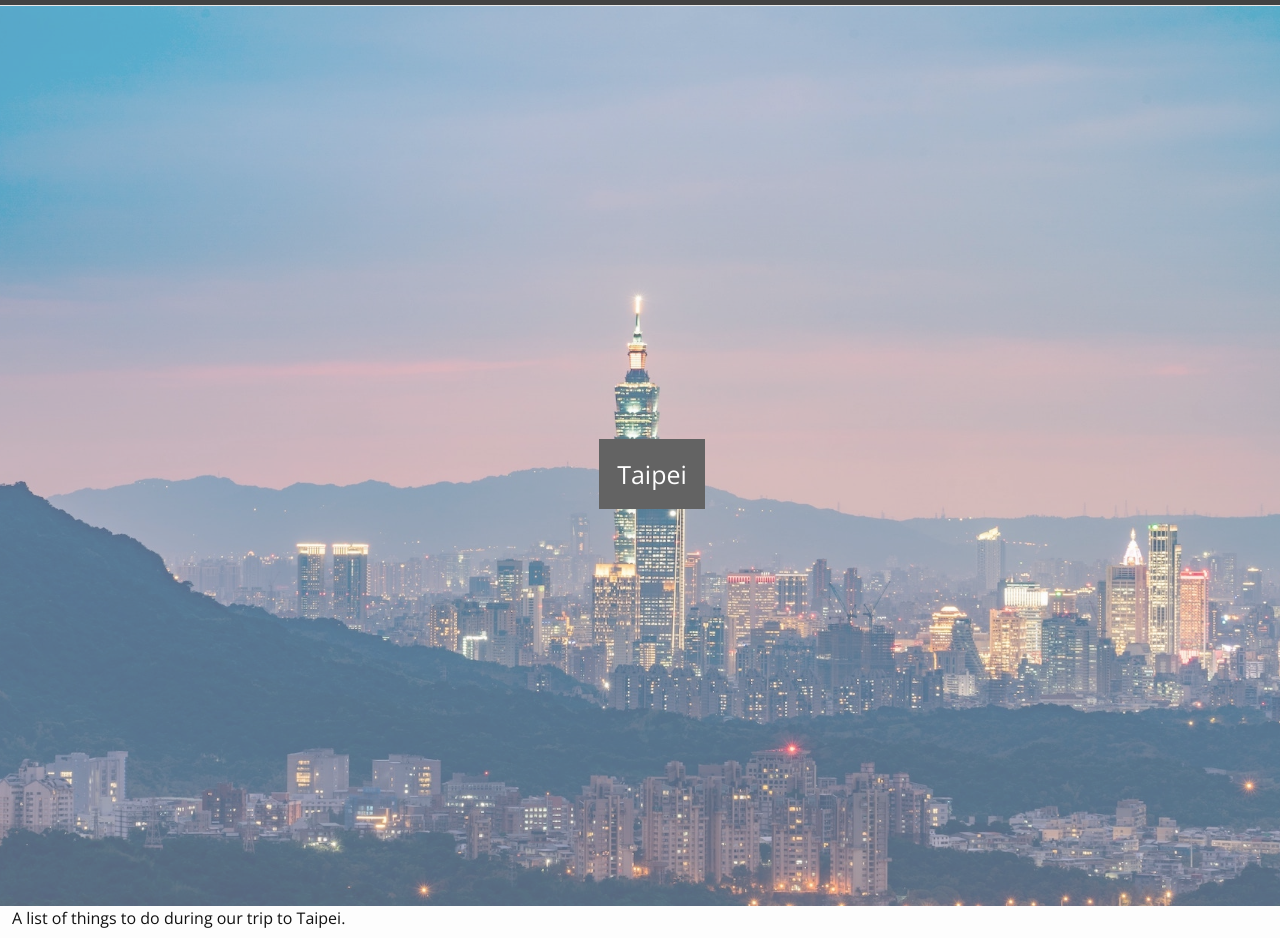
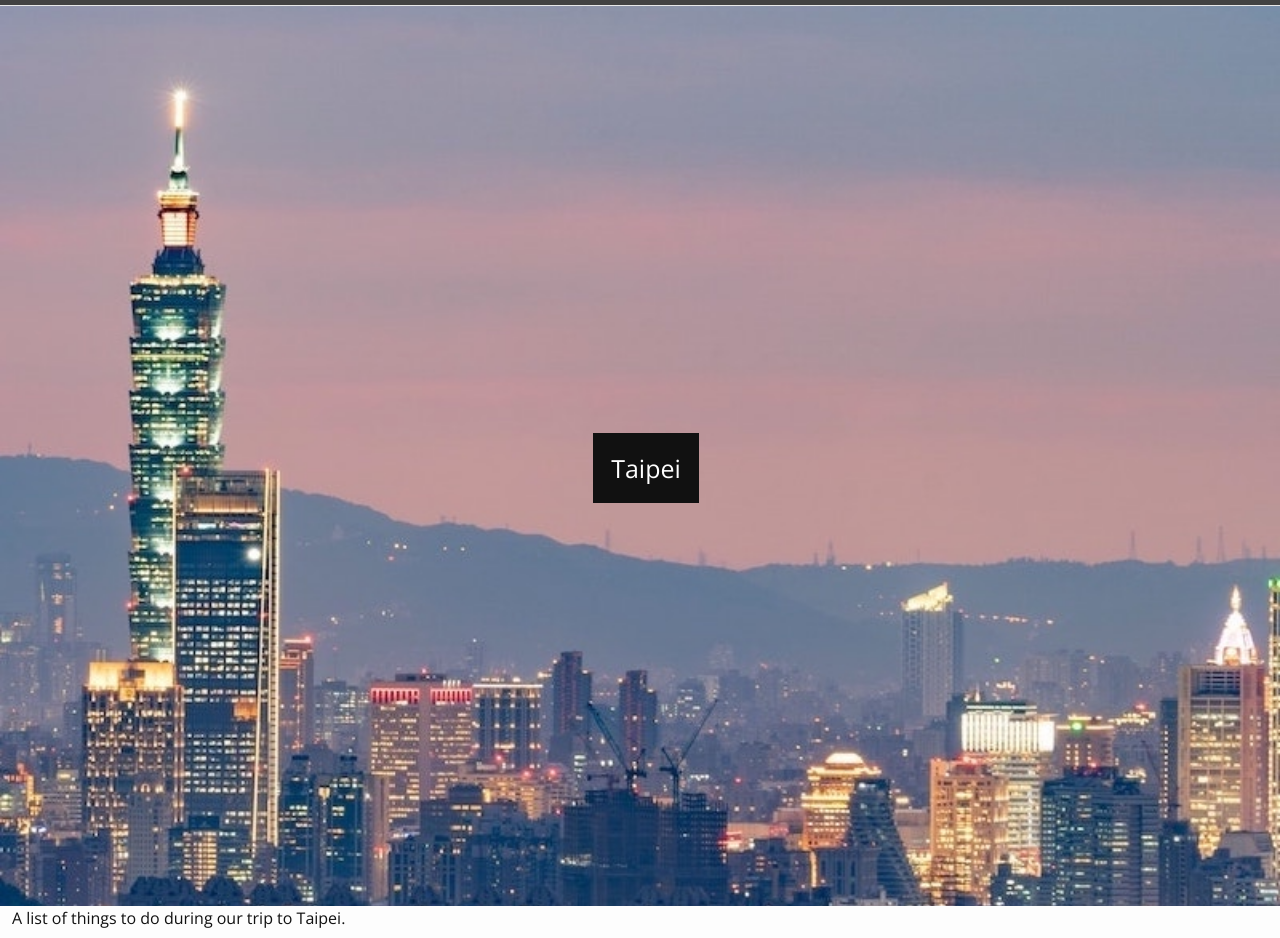
Before and after one commit to mhlibchuk/mhlibchuk.github.io, a Jekyll site: the page built from travel/taiwan2019/taipei.md, in a window 1280 px wide. Shown: the top 938 px of the page. Built offline with Jekyll 4.4.1, drawn with Linux system fonts in a browser that asks for light colours; some of the changed text lies outside the part shown.

Commit message:
remove parallax for mobile

```diff
--- a/_sass/_layout.scss
+++ b/_sass/_layout.scss
@@ -255,22 +255,31 @@ Parallax
    height: 100%;
 
   /* Create the parallax scrolling effect */
-  background-attachment: fixed;
+
   background-position: center;
   background-repeat: no-repeat;
   background-size: cover;
-    opacity: 0.65;
+
 }
 
+
+
+
 .img1 {
-    background-image: url("../img/tangchi-lee-C4agU0uKw08-unsplash.jpg");
-    position: relative;
+    background-image: url("../img/taipei.jpg");
+
 }
 
 .img2 {
     background-image: url("../img/IMG_1098.jpg");
     position: relative;
 }
+
+.img3 {
+    background-image: url("../img/tea.jpg");
+    position: relative;
+}
+
 
 .parallax p {
     position: absolute;
@@ -286,6 +295,7 @@ Parallax
     background-color: #111;
     color:#fff;
     font-size: 25px;
+
 }
 
 .travel .page-content {
@@ -299,7 +309,10 @@ body, html {
 
 .travel p {
     margin-bottom: 6px;
-    padding: 0 12px;
+    padding: 0 0 0 12px;
+    -moz-box-sizing: border-box;
+-webkit-box-sizing: border-box;
+box-sizing: border-box;
 }
 
 .travel h2 {
--- a/travel/taiwan2019/taipei.md
+++ b/travel/taiwan2019/taipei.md
@@ -9,6 +9,8 @@ title: Taipei
     Taipei</span></p>
 </div>
 A list of things to do during our trip to Taipei.
+
+**Note:** 這只是 an idea. I know 我們已經去過 some 地方
 
 Days: ??
 
@@ -45,3 +47,15 @@ No. 2, Lane 357, Section 2, Heping East Road, Da’an District, Taipei City, Tai
 No. 2, 和平東路二段357巷大安區台北市106
 
 [Website](https://thelocaltaipei.business.site/)
+
+
+<div class="parallax img3">
+    <p class="caption">
+    <span>
+    Tea and Coffee</span></p>
+</div>
+
+
+<!--
+Photo by Loverna Journey on Unsplash
+tea: Photo by 五玄土 ORIENTO on Unsplash -->
```
Also changed, not shown: img/oriento-gy_DN08336U-unsplash.jpg (added), img/taipei.jpg (added), img/tangchi-lee-C4agU0uKw08-unsplash.jpg (deleted), img/tea.jpg (added), img/xxxxxtaipei.jpeg (added), travel/taiwan2019/img/tangchi-lee-C4agU0uKw08-unsplash.jpg, 1 other file.
